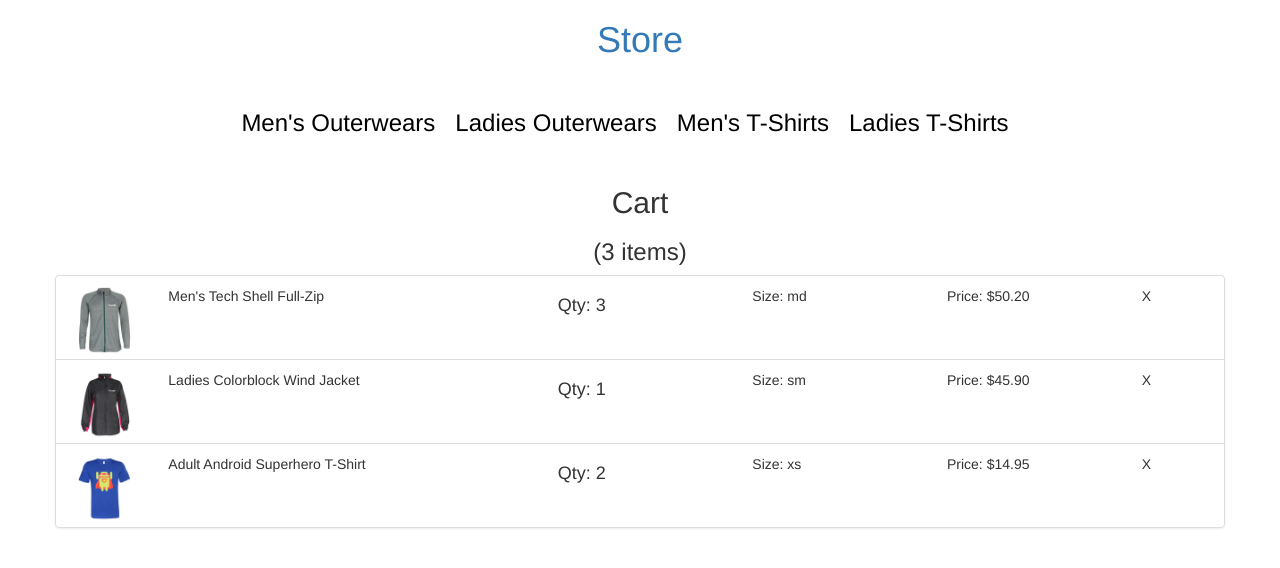
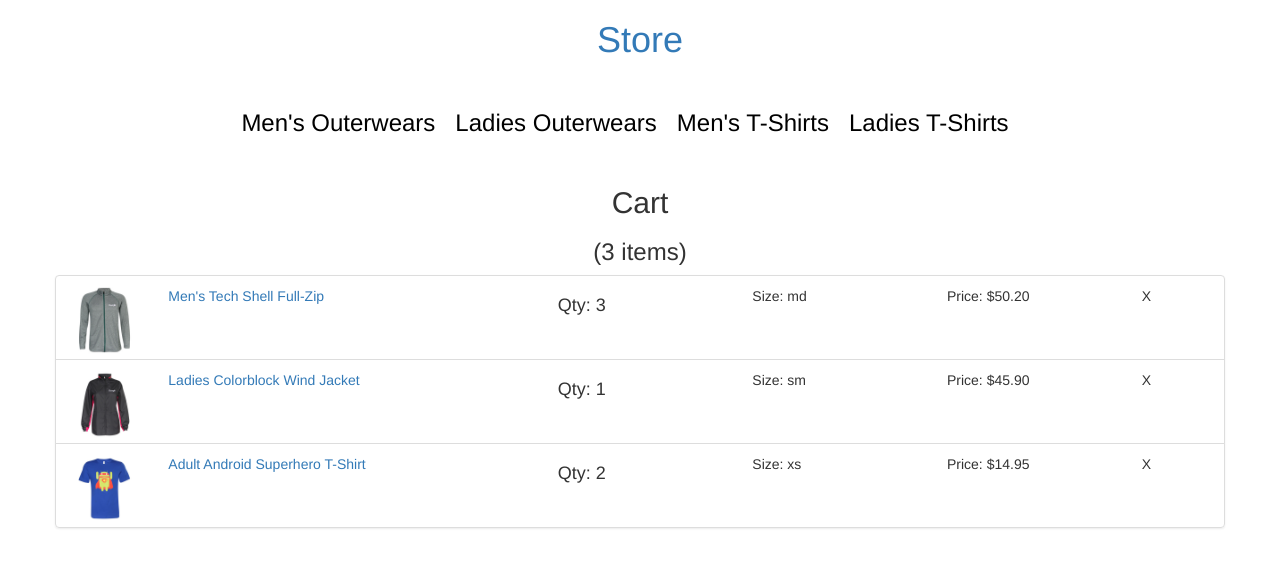
Before and after one commit to blaynem/store-redo, a React (Create React App) app: page /cart in a window 1280 px wide. Shown: the top 568 px of the page. Built offline with nearby package versions, Linux system fonts and the light colour scheme; a web font is replaced by a local one.

Commit message:
make sense of some code

```diff
--- a/src/components/cart.js
+++ b/src/components/cart.js
@@ -1,36 +1,39 @@
 import React, { Component } from 'react';
 import { connect } from 'react-redux';
+import { Link } from 'react-router-dom';
 
 import Items from '../data/items';
 
 class Cart extends Component {
 	renderCart() {
-
-		return this.props.cart.map((items, i) => {
+		// gets the data from the props.cart, then maps over it to return the list of items in cart
+		return this.props.cart.map((cartItem, i) => {
 			var specificItem = {};
 			// loops through the specific category of Data Items, then sets itemName to
 			// the correct Items.category.text
-			Items[items.category].forEach((itemThing) => {
-				if (itemThing.code === items.code) {
-					specificItem = itemThing
+			Items[cartItem.category].forEach((dataItem) => {
+				if (dataItem.code === cartItem.code) {
+					specificItem = dataItem
 					return
 				}
 			})
 
+			// cartItem = mapped over store cart, so this.props.cart[0]
+			// specificItem = gets the data from /data/items, maps over it all until cartItem.code is equal to /data/items["mens_outerwear"]
 			return (
-				<li style={{height:"85px"}} className="list-group-item" key={items + i}>
+				<li style={{height:"85px"}} className="list-group-item" key={cartItem + i}>
 					<div className="row">
 						<div className="col-xs-1">
-							<img style={{maxWidth:"100%"}} src={`/images/${items.code}b.jpg`} alt="yes"/>
+							<Link to={`/detail/${cartItem.category}/${specificItem.code}`}><img style={{maxWidth:"100%"}} src={`/images/${cartItem.code}b.jpg`} alt="yes"/></Link>
 						</div>
 						<div className="col-xs-4">
-							{specificItem.text}
+							<Link to={`/detail/${cartItem.category}/${specificItem.code}`}>{specificItem.text}</Link>
 						</div>
 						<div className="col-xs-2">
-							<h4>Qty: {items.qty}</h4>
+							<h4>Qty: {cartItem.qty}</h4>
 						</div>
 						<div className="col-xs-2">
-							Size: {items.size}
+							Size: {cartItem.size}
 						</div>
 						<div className="col-xs-2">
 							Price: ${specificItem.price}
--- a/src/index.js
+++ b/src/index.js
@@ -10,13 +10,11 @@ let store = createStore(reducers);
 
 import { addToCart } from './actions';
 
-console.log(store.getState());
+console.log("store start", store.getState());
 store.dispatch(addToCart("mens_outerwear", "10-15068", "md", 3));
-console.log(store.getState());
 store.dispatch(addToCart("ladies_outerwear", "10-25058", "sm", 1));
-console.log(store.getState());
 store.dispatch(addToCart("mens_tshirts", "10-13239", "xs", 2));
-console.log(store.getState());
+console.log("store after multiple dispatches", store.getState());
 
 ReactDOM.render(
 	<Provider store={store}>
```
